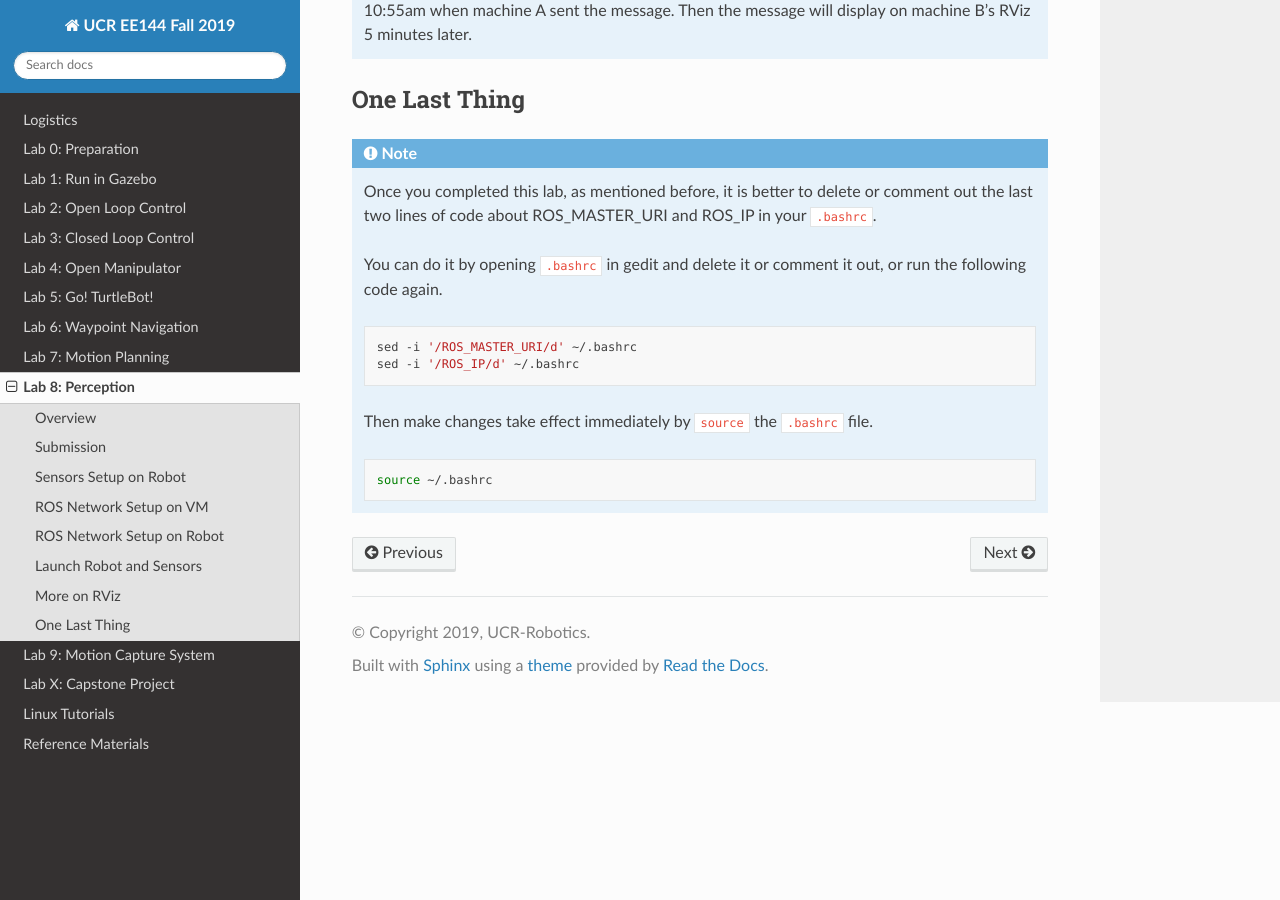
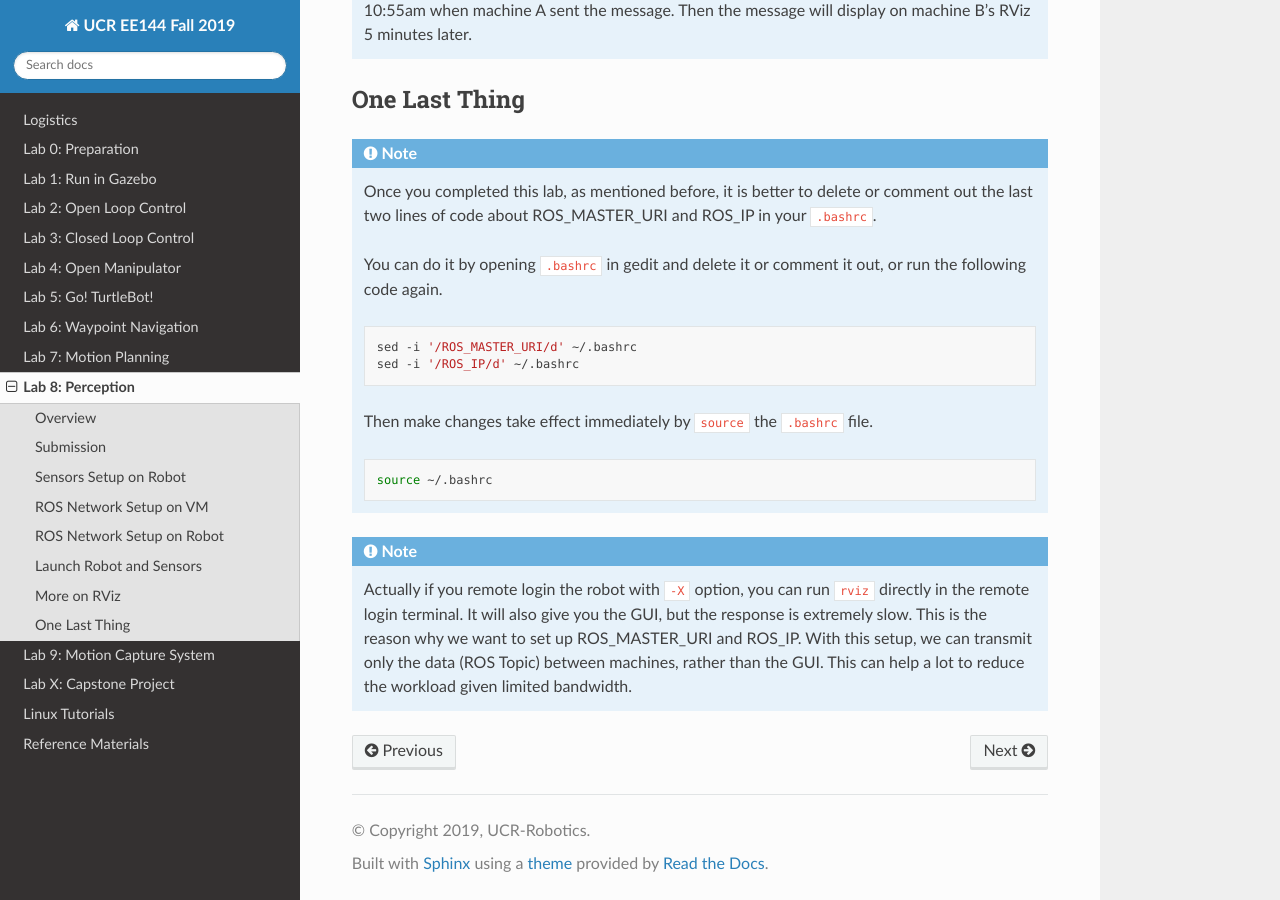
Before and after one commit to UCR-Robotics/ee144, a Sphinx documentation site: the page built from docs/lab8.rst, in a window 1280 px wide and 900 px high, scrolled down 7007 px. Built offline with Sphinx 7.4.7 and the Read the Docs theme 2.0.0, drawn with Linux system fonts in a browser that asks for light colours.

Commit message:
add note to lab8

```diff
--- a/docs/lab8.rst
+++ b/docs/lab8.rst
@@ -401,3 +401,11 @@ One Last Thing
   .. code:: bash
 
     source ~/.bashrc
+
+.. note::
+
+  Actually if you remote login the robot with ``-X`` option, you can run ``rviz`` directly in the
+  remote login terminal. It will also give you the GUI, but the response is extremely slow.
+  This is the reason why we want to set up ROS_MASTER_URI and ROS_IP.
+  With this setup, we can transmit only the data (ROS Topic) between machines, rather than the GUI.
+  This can help a lot to reduce the workload given limited bandwidth.
```
